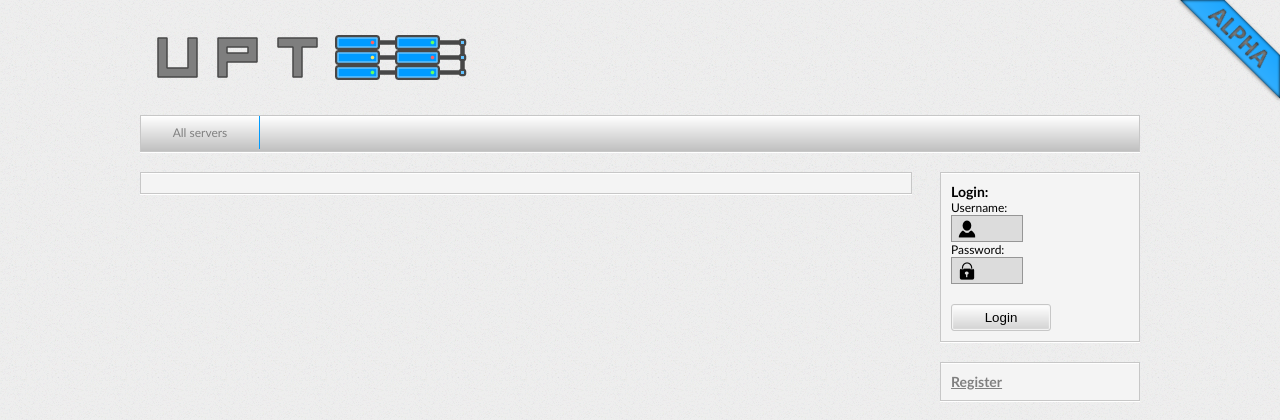
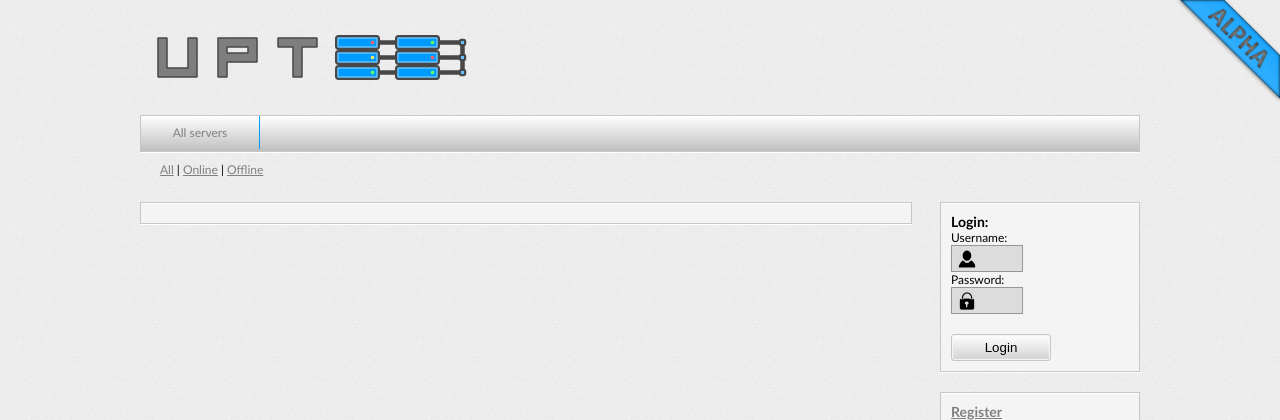
Before and after one commit to upTee/upTee, a Django app: page /servers/ in a window 1280 px wide. Shown: the top 420 px of the page. Run offline with Django 3.2, Linux system fonts and the light colour scheme; data that the repository does not hold is empty; parts of the project's set-up code (start-up, migrations or seed data) failed here and were passed over.

Commit message:
added links for server types. (closes #9)

```diff
--- a/uptee/static/css/style.css
+++ b/uptee/static/css/style.css
@@ -305,6 +305,12 @@ end old*/
        cursor: pointer;
     }
 
+/* link list */
+
+#link_list {
+    margin: 10px 20px 5px;
+}
+
 /* footer */
 
 #footer_box {
--- a/uptee/templates/base.html
+++ b/uptee/templates/base.html
@@ -47,6 +47,8 @@
                 {% endif %}
             </div>
             <div class="clear"></div>
+
+            {% block link_list %}{% endblock link_list %}
 
             <noscript>
                 <div class="notification info">
--- a/uptee/templates/mod/servers.html
+++ b/uptee/templates/mod/servers.html
@@ -9,6 +9,18 @@ context variables:
 {% endcomment %}
 
 {% block title %}upTee - {% if username %}{{ username|possessive }} servers{% else %}Server list{% endif %}{% endblock title %}
+
+{% block link_list %}
+
+<div id="link_list">
+    <a href="{% if username %}{% url user_server_list request.user.username %}{% else %}{% url server_list %}{% endif %}">All</a>
+    |
+    <a href="{% if username %}{% url user_server_list request.user.username %}{% else %}{% url server_list %}{% endif %}type:online">Online</a>
+    |
+    <a href="{% if username %}{% url user_server_list request.user.username %}{% else %}{% url server_list %}{% endif %}type:offline">Offline</a>
+</div>
+
+{% endblock link_list %}
 
 {% block content %}
 
```
